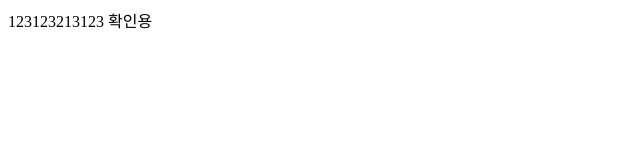
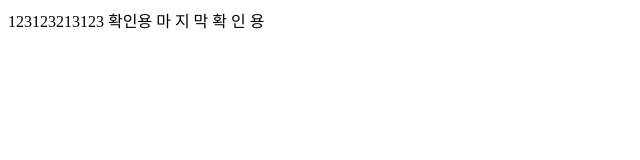
Before and after one commit to seungho87/gitTest, a plain HTML site: page gitTest/WebContent/1231231231.html in a window 1280 px wide. Shown: the whole page, without its empty margins (0-640 px from the left). Drawn offline with Linux system fonts and the light colour scheme.

Commit message:
'마지막확인용'
확인합니다 확인

```diff
--- a/gitTest/WebContent/1231231231.html
+++ b/gitTest/WebContent/1231231231.html
@@ -7,5 +7,7 @@
 <body>
 123123213123
 확인용
+
+마 지 막 확 인 용
 </body>
 </html>
```
